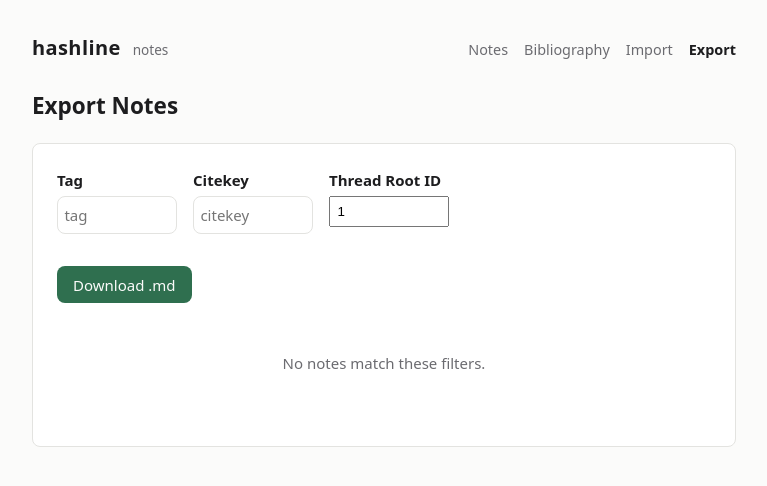
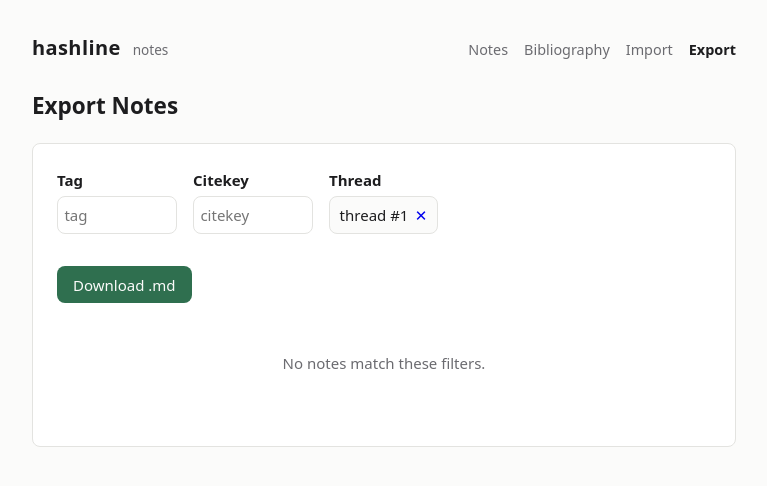
Before and after one commit to Ikuta-N/hashline, a FastAPI app: page /export?root=1 in a window 1280 px wide. Shown: the top 486 px of the page, without its empty margins (256-1023 px from the left). Run offline with FastAPI, Linux system fonts and the light colour scheme; some libraries are stand-ins or nearby versions.

Commit message:
feat: export a thread from the thread view
Exporting a thread meant knowing its note id and typing it into a
number box on /export -- but the thread view is where the id is
already on screen. The thread header (added in the previous commit)
now links straight to /export?root={id} as a plain page navigation.

export.html drops the free-text Thread Root ID input; when root is
set it renders as a read-only "thread #N" chip instead, with a ✕ that
links back to /export without root. export() and export_download()
are unchanged -- only how a user supplies root changes, not the
validation around it.

```diff
--- a/src/hashline/web/templates/_timeline.html
+++ b/src/hashline/web/templates/_timeline.html
@@ -2,6 +2,7 @@
   {% if thread_root %}
     <p class="thread-header">
       <button hx-get="/notes" hx-target="#timeline" hx-swap="outerHTML" hx-include="[name='q'], [name='tag'], [name='citekey'], [name='roots_only'], [name='limit']">&larr; all notes</button>
+      &middot; <a href="/export?root={{ thread_root }}">export this thread</a>
     </p>
   {% endif %}
   {% if notice %}
--- a/src/hashline/web/templates/export.html
+++ b/src/hashline/web/templates/export.html
@@ -14,10 +14,16 @@
           <label style="display: block; margin-bottom: .25rem; font-weight: bold;">Citekey</label>
           <input type="text" name="citekey" value="{{ citekey }}" placeholder="citekey" style="padding: .4rem; width: 120px;">
         </div>
+        {% if root %}
         <div>
-          <label style="display: block; margin-bottom: .25rem; font-weight: bold;">Thread Root ID</label>
-          <input type="number" name="root" value="{{ root }}" placeholder="id" style="padding: .4rem; width: 120px;">
+          <label style="display: block; margin-bottom: .25rem; font-weight: bold;">Thread</label>
+          <span style="display: inline-flex; align-items: center; gap: .4rem; padding: .4rem .6rem; background: var(--bg); border: 1px solid var(--line); border-radius: .5rem;">
+            thread #{{ root }}
+            <a href="/export?tag={{ tag | urlencode }}&citekey={{ citekey | urlencode }}" style="text-decoration: none;" title="drop this thread filter">&#10005;</a>
+          </span>
+          <input type="hidden" name="root" value="{{ root }}">
         </div>
+        {% endif %}
       </div>
       <noscript>
         <button type="submit" style="padding: .4rem 1rem;">Preview</button>
```
Also changed, not shown: tests/test_web.py (+43 -0 lines).
